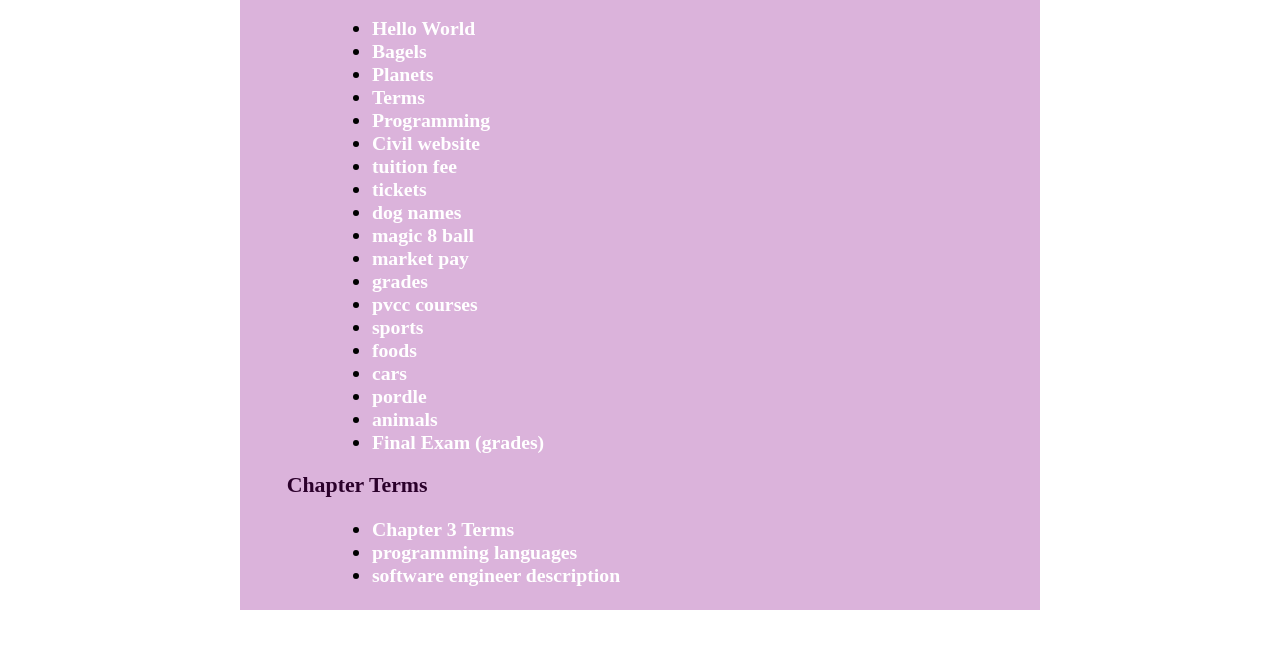
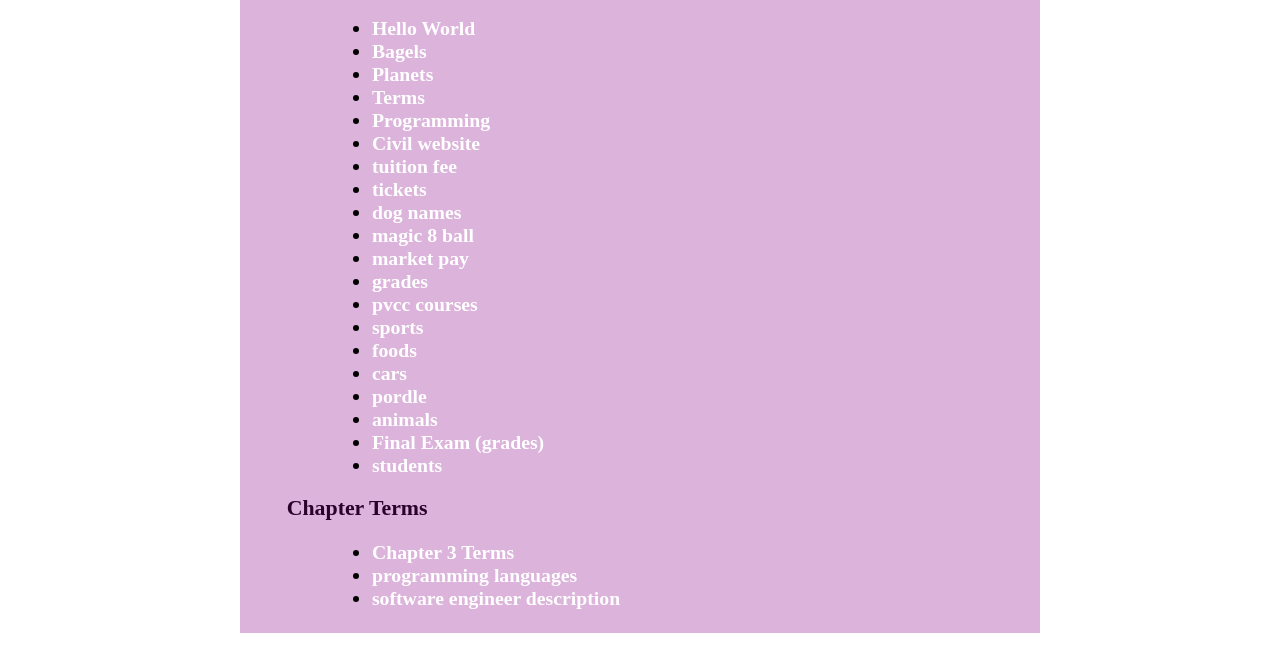
Before and after one commit to cmiller-pvcc/cmiller-pvcc.github.io, a plain HTML site: page index.html in a window 1280 px wide. Shown: the part 118-790 px from the top of the page. Drawn offline with Linux system fonts and the light colour scheme.

Commit message:
Update index.html

```diff
--- a/index.html
+++ b/index.html
@@ -62,6 +62,7 @@
                     <li><a href = "pordle.py"> pordle </a></li>
                     <li><a href = "animals.txt"> animals</a></li>
                     <li><a href = "grades_files.py"> Final Exam (grades)</a></li>
+                    <li><a href = "students.csv"> students</a></li>
                 </ul>
             </h3>
             <h2>Chapter Terms</h2>
```
